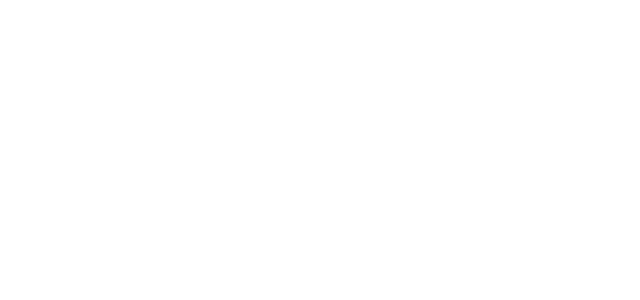
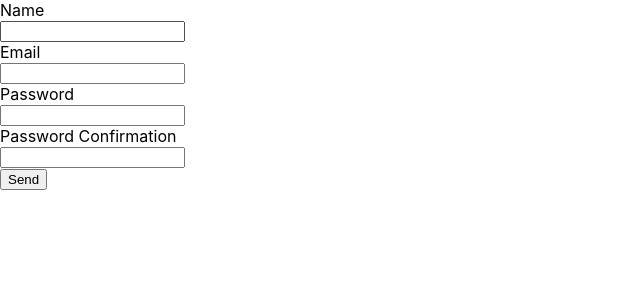
Before and after one commit to takkiii1121/propost, a React (Create React App) app in the folder front/: page /api/v1/signup in a window 1280 px wide. Shown: the top 300 px of the page, without its empty margins (0-640 px from the left). Built offline with nearby package versions, Linux system fonts and the light colour scheme; the HTML template or start-up script is replaced by a standard one.

Commit message:
create signup form

```diff
--- a/front/src/App.js
+++ b/front/src/App.js
@@ -1,6 +1,7 @@
 import React, { Component } from "react";
 import UserIndex from "./Component/UserIndex";
 import UserShow from "./Component/UserShow";
+import UserSignUp from "./Component/UserSignUp";
 import { Route, Switch } from "react-router-dom";
 
 class App extends Component {
@@ -9,6 +10,7 @@
       <Switch>
         <Route exact path="/api/v1/users" component={UserIndex} />
         <Route exact path="/api/v1/users/:id" component={UserShow} />
+        <Route exact path="/api/v1/signup" component={UserSignUp} />
       </Switch>
     );
   }
--- a/front/src/Component/UserIndex.js
+++ b/front/src/Component/UserIndex.js
@@ -11,6 +11,12 @@
     };
   }
   componentDidMount() {
+    this.userAll()
+  }
+  UNSAFE_componentWillReceiveProps() {
+    this.userAll()
+  }
+  userAll() {
     axios
       .get("http://localhost:3001/api/v1/users")
       .then(response => {
@@ -31,6 +37,8 @@
         <div>
           <h2>Users</h2>
           <UserList users={this.state.users} />
+          <br/>
+          <Link to="/api/v1/signup">Signup</Link>
         </div>
       );
     } else {
--- /dev/null
+++ b/front/src/Component/UserSignUp.js
@@ -0,0 +1,48 @@
+import React, {Component} from 'react';
+import axios from 'axios';
+
+export default class UserSignUp extends Component {
+    constructor() {
+        super()
+        this.handleSubmit = this.handleSubmit.bind(this)
+    }
+    handleSubmit(event) {
+        event.preventDefault()
+        const data = new FormData(event.target)
+
+        axios
+            .post('http://localhost:3001/api/v1/users', data)
+            .then((response) => {
+                console.log(data)
+            })
+            .catch((error) => {
+                console.log(error)
+            })
+    }
+    render() {
+        return(
+            <form onSubmit={this.handleSubmit}>
+                <div className="field">
+                    <label htmlFor="user_name">Name</label><br/>
+                    <input type="text" id="user_name" name="name" />
+                </div>
+                <div className="field">
+                    <label htmlFor="user_email">Email</label><br/>
+                    <input type="email" id="user_email" name="email" />
+                </div>
+                <div className="field">
+                    <label htmlFor="user_password">Password</label><br/>
+                    <input type="password" id="user_password" name="password" />
+                </div>
+                <div className="field">
+                    <label htmlFor="user_password_confirmation">Password Confirmation</label><br/>
+                    <input type="password" id="user_password_confirmation" name="password_confirmation" />
+                </div>
+                {/* <div className="action">
+                    <button onClick={this.submit.bind(this)}>{this.props.buttonLable}</button>
+                </div> */}
+                <button>Send</button>
+            </form>
+        )
+    }
+}
```
